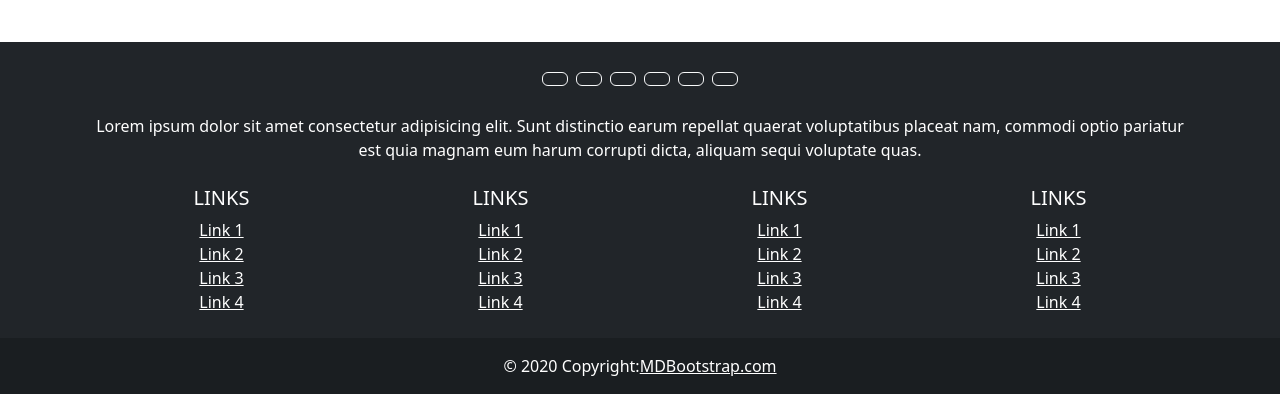
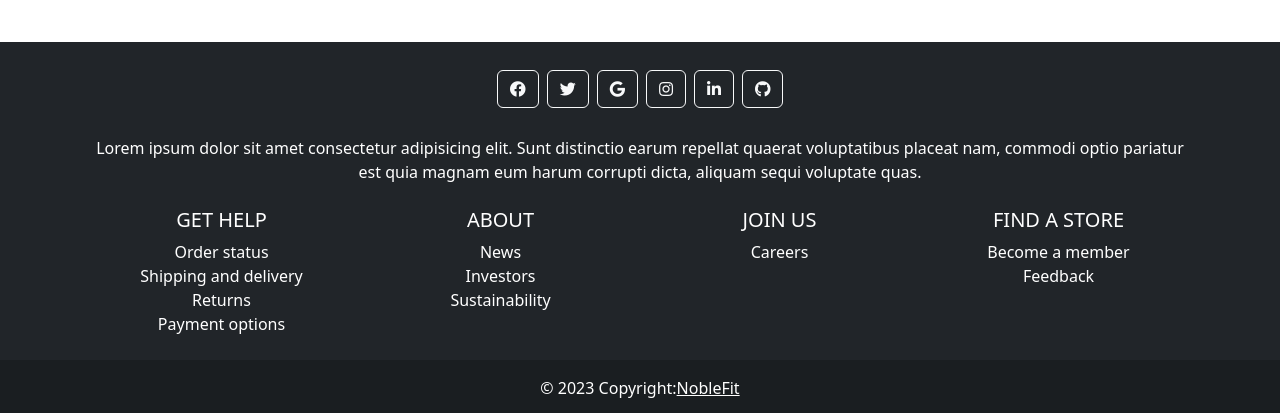
Before and after one commit to tsvetelinkitanski/product-listing-page, a React (Create React App) app: page /home in a window 1280 px wide. Shown: the part 1991-2404 px from the top of the page. Built offline with nearby package versions, Linux system fonts and the light colour scheme.

Commit message:
footer done

```diff
--- a/src/Views/HomePage.jsx
+++ b/src/Views/HomePage.jsx
@@ -10,7 +10,7 @@ export default function HomePage() {
 
   const getRandomData = () => {
     const shuffledData = allData.sort(() => 0.5 - Math.random());
-    return shuffledData.slice(0, 6);
+    return shuffledData.slice(0, 8);
   };
 
   if (displayedData.length === 0) {
--- a/src/allData.json
+++ b/src/allData.json
@@ -124,5 +124,33 @@
     "description": "Lorem, ipsum dolor sit amet consectetur adipisicing elit. Neque nostrum iste explicabo enim dolores, rem totam. Nobis, voluptate numquam unde hic accusantium eos reiciendis ut sed. Ipsam nemo voluptas laudantium!",
     "image": "./images/woman/pexels-надежда-лазарева-17662401.jpg",
     "price": 212
+  },
+  {
+    "id": 19,
+    "title": "Backpack",
+    "description": "Lorem, ipsum dolor sit amet consectetur adipisicing elit. Neque nostrum iste explicabo enim dolores, rem totam. Nobis, voluptate numquam unde hic accusantium eos reiciendis ut sed. Ipsam nemo voluptas laudantium!",
+    "image": "./images/man/pexels-monstera-6310924.jpg",
+    "price": 45
+  },
+  {
+    "id": 20,
+    "title": "Backpack",
+    "description": "Lorem, ipsum dolor sit amet consectetur adipisicing elit. Neque nostrum iste explicabo enim dolores, rem totam. Nobis, voluptate numquam unde hic accusantium eos reiciendis ut sed. Ipsam nemo voluptas laudantium!",
+    "image": "./images/man/pexels-oliver-sjöström-1103828.jpg",
+    "price": 45
+  },
+  {
+    "id": 21,
+    "title": "Backpack",
+    "description": "Lorem, ipsum dolor sit amet consectetur adipisicing elit. Neque nostrum iste explicabo enim dolores, rem totam. Nobis, voluptate numquam unde hic accusantium eos reiciendis ut sed. Ipsam nemo voluptas laudantium!",
+    "image": "./images/woman/pexels-monstera-6311475.jpg",
+    "price": 212
+  },
+  {
+    "id": 22,
+    "title": "Backpack",
+    "description": "Lorem, ipsum dolor sit amet consectetur adipisicing elit. Neque nostrum iste explicabo enim dolores, rem totam. Nobis, voluptate numquam unde hic accusantium eos reiciendis ut sed. Ipsam nemo voluptas laudantium!",
+    "image": "./images/woman/pexels-nicolas-postiglioni-852860.jpg",
+    "price": 212
   }
 ]
--- a/src/components/Footer.jsx
+++ b/src/components/Footer.jsx
@@ -13,69 +13,27 @@ export default function App() {
     <MDBFooter className="text-center" color="white" bgColor="dark">
       <MDBContainer className="p-4">
         <section className="mb-4">
-          <MDBBtn
-            outline
-            color="light"
-            floating
-            className="m-1"
-            href="#!"
-            role="button"
-          >
-            <MDBIcon fab icon="facebook-f" />
+          <MDBBtn outline color="light" floating className="m-1" role="button">
+            <MDBIcon fab icon="facebook" />
           </MDBBtn>
 
-          <MDBBtn
-            outline
-            color="light"
-            floating
-            className="m-1"
-            href="#!"
-            role="button"
-          >
+          <MDBBtn outline color="light" floating className="m-1" role="button">
             <MDBIcon fab icon="twitter" />
           </MDBBtn>
 
-          <MDBBtn
-            outline
-            color="light"
-            floating
-            className="m-1"
-            href="#!"
-            role="button"
-          >
+          <MDBBtn outline color="light" floating className="m-1" role="button">
             <MDBIcon fab icon="google" />
           </MDBBtn>
 
-          <MDBBtn
-            outline
-            color="light"
-            floating
-            className="m-1"
-            href="#!"
-            role="button"
-          >
+          <MDBBtn outline color="light" floating className="m-1" role="button">
             <MDBIcon fab icon="instagram" />
           </MDBBtn>
 
-          <MDBBtn
-            outline
-            color="light"
-            floating
-            className="m-1"
-            href="#!"
-            role="button"
-          >
+          <MDBBtn outline color="light" floating className="m-1" role="button">
             <MDBIcon fab icon="linkedin-in" />
           </MDBBtn>
 
-          <MDBBtn
-            outline
-            color="light"
-            floating
-            className="m-1"
-            href="#!"
-            role="button"
-          >
+          <MDBBtn outline color="light" floating className="m-1" role="button">
             <MDBIcon fab icon="github" />
           </MDBBtn>
         </section>
@@ -119,108 +77,78 @@ export default function App() {
         <section className="">
           <MDBRow>
             <MDBCol lg="3" md="6" className="mb-4 mb-md-0">
-              <h5 className="text-uppercase">Links</h5>
+              <h5 className="text-uppercase">Get help</h5>
 
               <ul className="list-unstyled mb-0">
                 <li>
-                  <a href="#!" className="text-white">
-                    Link 1
+                  <a href="#!" className="text-white text-decoration-none">
+                    Order status
                   </a>
                 </li>
                 <li>
-                  <a href="#!" className="text-white">
-                    Link 2
+                  <a href="#!" className="text-white text-decoration-none">
+                    Shipping and delivery
                   </a>
                 </li>
                 <li>
-                  <a href="#!" className="text-white">
-                    Link 3
+                  <a href="#!" className="text-white text-decoration-none">
+                    Returns
                   </a>
                 </li>
                 <li>
-                  <a href="#!" className="text-white">
-                    Link 4
+                  <a href="#!" className="text-white text-decoration-none">
+                    Payment options
                   </a>
                 </li>
               </ul>
             </MDBCol>
 
             <MDBCol lg="3" md="6" className="mb-4 mb-md-0">
-              <h5 className="text-uppercase">Links</h5>
+              <h5 className="text-uppercase">About</h5>
 
               <ul className="list-unstyled mb-0">
                 <li>
-                  <a href="#!" className="text-white">
-                    Link 1
+                  <a href="#!" className="text-white text-decoration-none">
+                    News{" "}
                   </a>
                 </li>
                 <li>
-                  <a href="#!" className="text-white">
-                    Link 2
+                  <a href="#!" className="text-white text-decoration-none">
+                    Investors
                   </a>
                 </li>
                 <li>
-                  <a href="#!" className="text-white">
-                    Link 3
-                  </a>
-                </li>
-                <li>
-                  <a href="#!" className="text-white">
-                    Link 4
+                  <a href="#!" className="text-white text-decoration-none">
+                    Sustainability
                   </a>
                 </li>
               </ul>
             </MDBCol>
 
             <MDBCol lg="3" md="6" className="mb-4 mb-md-0">
-              <h5 className="text-uppercase">Links</h5>
+              <h5 className="text-uppercase">Join us</h5>
 
               <ul className="list-unstyled mb-0">
                 <li>
-                  <a href="#!" className="text-white">
-                    Link 1
-                  </a>
-                </li>
-                <li>
-                  <a href="#!" className="text-white">
-                    Link 2
-                  </a>
-                </li>
-                <li>
-                  <a href="#!" className="text-white">
-                    Link 3
-                  </a>
-                </li>
-                <li>
-                  <a href="#!" className="text-white">
-                    Link 4
+                  <a href="#!" className="text-white text-decoration-none">
+                    Careers
                   </a>
                 </li>
               </ul>
             </MDBCol>
 
             <MDBCol lg="3" md="6" className="mb-4 mb-md-0">
-              <h5 className="text-uppercase">Links</h5>
+              <h5 className="text-uppercase">Find a store</h5>
 
               <ul className="list-unstyled mb-0">
                 <li>
-                  <a href="#!" className="text-white">
-                    Link 1
+                  <a href="#!" className="text-white text-decoration-none">
+                    Become a member
                   </a>
                 </li>
                 <li>
-                  <a href="#!" className="text-white">
-                    Link 2
-                  </a>
-                </li>
-                <li>
-                  <a href="#!" className="text-white">
-                    Link 3
-                  </a>
-                </li>
-                <li>
-                  <a href="#!" className="text-white">
-                    Link 4
+                  <a href="#!" className="text-white text-decoration-none">
+                    Feedback
                   </a>
                 </li>
               </ul>
@@ -233,9 +161,9 @@ export default function App() {
         className="text-center p-3"
         style={{ backgroundColor: "rgba(0, 0, 0, 0.2)" }}
       >
-        © 2020 Copyright:
+        © 2023 Copyright:
         <a className="text-white" href="https://mdbootstrap.com/">
-          MDBootstrap.com
+          NobleFit
         </a>
       </div>
     </MDBFooter>
--- a/src/components/Grid/GridPlace.jsx
+++ b/src/components/Grid/GridPlace.jsx
@@ -2,14 +2,13 @@ import React, { useState } from "react";
 import Col from "react-bootstrap/Col";
 import Row from "react-bootstrap/Row";
 import GridCard from "./GridCard";
-import { Button, Container } from "react-bootstrap";
+import { Container } from "react-bootstrap";
 import DropdownSort from "../Dropdown/DropdownSort";
 
 function GridPlace({ infoData }) {
   const [sortedData, setSortedData] = useState(infoData);
 
   const handleSort = (sortType) => {
-    // Apply the sorting logic based on the chosen sort type
     if (sortType === "A-Z") {
       setSortedData(
         [...infoData].sort((a, b) => a.title.localeCompare(b.title))
--- a/src/dataMan.json
+++ b/src/dataMan.json
@@ -42,14 +42,14 @@
     "price": 45
   },
   {
-    "id": 6,
+    "id": 7,
     "title": "Backpack",
     "description": "Lorem, ipsum dolor sit amet consectetur adipisicing elit. Neque nostrum iste explicabo enim dolores, rem totam. Nobis, voluptate numquam unde hic accusantium eos reiciendis ut sed. Ipsam nemo voluptas laudantium!",
     "image": "./images/man/pexels-monstera-6310924.jpg",
     "price": 45
   },
   {
-    "id": 6,
+    "id": 8,
     "title": "Backpack",
     "description": "Lorem, ipsum dolor sit amet consectetur adipisicing elit. Neque nostrum iste explicabo enim dolores, rem totam. Nobis, voluptate numquam unde hic accusantium eos reiciendis ut sed. Ipsam nemo voluptas laudantium!",
     "image": "./images/man/pexels-oliver-sjöström-1103828.jpg",
--- a/src/index.js
+++ b/src/index.js
@@ -4,6 +4,7 @@ import "./index.css";
 import App from "./App";
 import reportWebVitals from "./reportWebVitals";
 import { BrowserRouter } from "react-router-dom";
+import "@fortawesome/fontawesome-free/css/all.min.css";
 
 const root = ReactDOM.createRoot(document.getElementById("root"));
 root.render(
```
